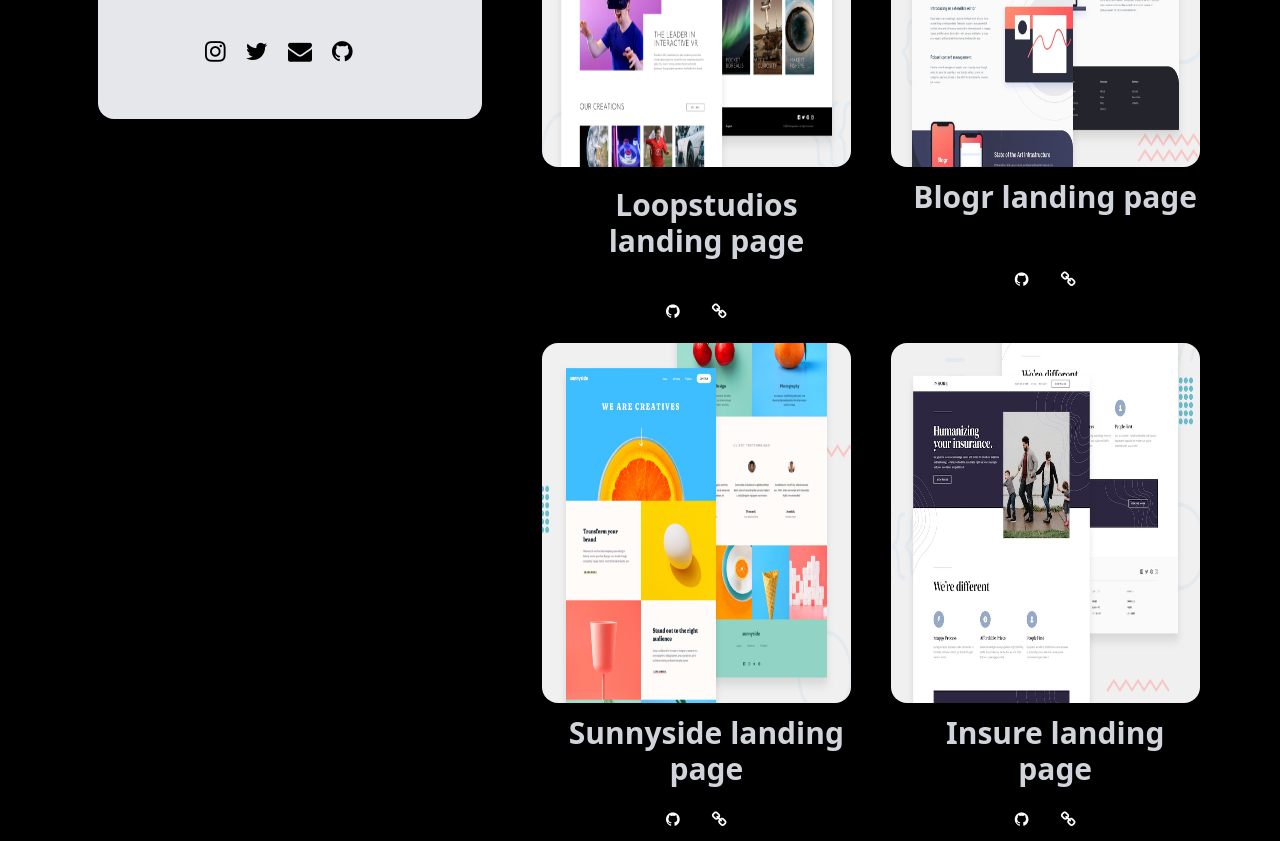
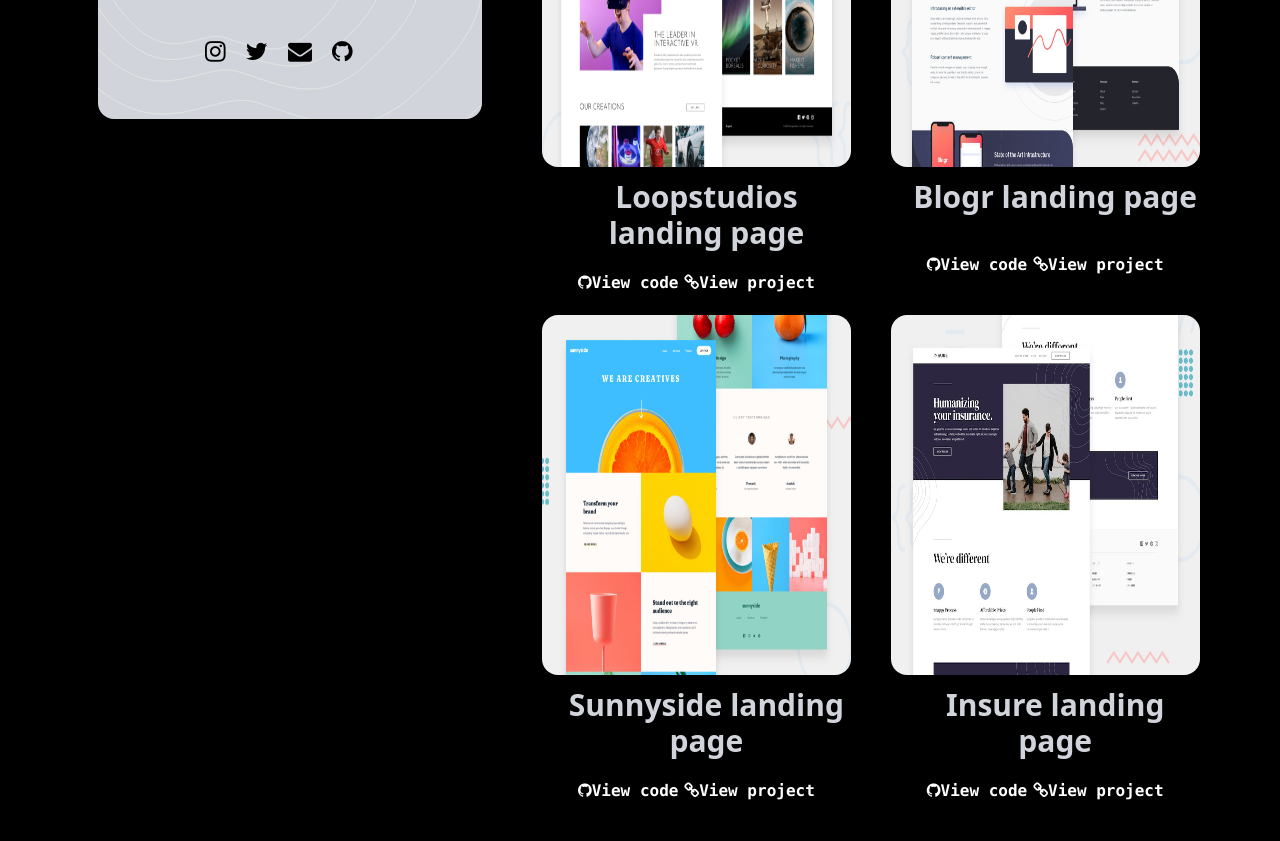
Before and after one commit to Dmyckon/folio, a plain HTML site: page index.html in a window 1280 px wide. Shown: the part 899-1740 px from the top of the page. Drawn offline with nearby package versions, Linux system fonts and the light colour scheme.

```diff
--- a/index.html
+++ b/index.html
@@ -38,7 +38,7 @@
   </nav>
   <section class="md:flex md:m-[70px]">
     <section id="section1">
-    <div class="bg-gray-200 rounded-2xl w-[85vw] justify-item-center text-center ms-7 mt-7 p-5 md:w-[30vw] md:sticky top-10">
+    <div class="bg-gray-300 rounded-2xl w-[85vw] justify-item-center text-center ms-7 mt-7 p-5 md:w-[30vw] md:sticky top-10" style="background-image: url(./bg-pattern-footer-desktop.svg);">
       <img src="./michael.JPG" class="w-[60vw] h-[40vh] rounded-2xl ms-7 md:w-[22vw] md:h-[60vh]">
       <h1 class="text-3xl font-bold mt-5 md:text-5xl">Michael Olatunbosun</h1>
       <p class="text-lg mt-5 text-gray-500 font-bold md:text-2xl md:mt-10">Front End Web Developer</p>
@@ -65,14 +65,14 @@
         <div class="hover:bg-gray-800 grid rounded-3xl transform transition hover:-translate-y-1 delay-150 duration-300 ease-in-out">
           <div class="flex m-10 justify-between md:block md:m-5">
             <img src="./desktop-preview loopstudios.jpg" class="w-[30vw] rounded-2xl md:w-[50vw] md:h-[40vh] xl:h-[45vh]">
-            <h1 class="font-bold text-2xl text-gray-300 pb-5 ms-5 mt-5 md:text-3xl">Loopstudios landing page</h1>
+            <h1 class="font-bold text-2xl text-gray-300 ms-5 mt-3 md:text-3xl">Loopstudios landing page</h1>
           </div>
-          <div class="flex justify-evenly ps-28 pe-28">
+          <div class="flex justify-between ps-14 pe-14 font-bold font-mono md:ps-10 md:pe-10 md: xl:ps-14 xl:pe-14">
             <div>
-              <a href="https://github.com/Dmyckon/loopstudios"><i class="fa fa-github hover:text-violet-500"></i></a>
+              <a href="https://github.com/Dmyckon/loopstudios"><i class="fa fa-github hover:text-violet-500"></i>View code</a>
             </div>
             <div>
-              <a href="https://loopstudios-orcin-xi.vercel.app"><i class="fa fa-link"></i></a>
+              <a href="https://loopstudios-orcin-xi.vercel.app"><i class="fa fa-link"></i>View project</a>
             </div>
           </div>
         </div>
@@ -81,12 +81,12 @@
             <img src="./desktop-preview blogr.jpg" class="w-[30vw] h-[15vh] rounded-2xl md:w-[50vw] md:h-[40vh] xl:h-[45vh]">
             <h1 class="font-bold text-2xl text-gray-300 ms-5 mt-3 md:text-3xl">Blogr landing page</h1>
             </div>
-          <div class="flex justify-evenly ps-28 pe-28">
+          <div class="flex justify-between ps-14 pe-14 font-bold font-mono md:ps-10 md:pe-10 xl:ps-14 xl:pe-14">
             <div>
-              <a href="https://github.com/Dmyckon/blogr"><i class="fa fa-github hover:text-violet-500"></i></a>
+              <a href="https://github.com/Dmyckon/blogr"><i class="fa fa-github hover:text-violet-500"></i>View code</a>
             </div>
             <div>
-              <a href="https://blogr-rust.vercel.app"><i class="fa fa-link"></i></a>
+              <a href="https://blogr-rust.vercel.app"><i class="fa fa-link"></i>View project</a>
             </div>
           </div>
         </div>
@@ -95,12 +95,12 @@
             <img src="./desktop-preview 2.jpg" class="w-[30vw] h-[15vh] rounded-2xl md:h-[40vh] xl:h-[45vh]">
             <h1 class="font-bold text-2xl text-gray-300 ms-5 mt-3 md:text-3xl">Sunnyside landing page</h1>
           </div>
-          <div class="flex justify-evenly ps-28 pe-28">
+          <div class="flex justify-between ps-14 pe-14 font-bold font-mono md:ps-10 md:pe-10 xl:ps-14 xl:pe-14">
             <div>
-              <a href="https://github.com/Dmyckon/sunny"><i class="fa fa-github hover:text-violet-500"></i></a>
+              <a href="https://github.com/Dmyckon/sunny"><i class="fa fa-github hover:text-violet-500"></i>View code</a>
             </div>
             <div>
-              <a href="https://sunny-plum.vercel.app"><i class="fa fa-link"></i></a>
+              <a href="https://sunny-plum.vercel.app"><i class="fa fa-link"></i>View project</a>
             </div>
           </div>
         </div>
@@ -109,12 +109,12 @@
             <img src="./desktop-preview.jpg" class="w-[30vw] h-[15vh] rounded-2xl md:h-[40vh] xl:h-[45vh]">
             <h1 class="font-bold text-2xl text-gray-300 ms-5 mt-3 md:text-3xl">Insure landing page</h1>
           </div>
-          <div class="flex justify-evenly ps-28 pe-28">
+          <div class="flex justify-between ps-14 pe-14 font-bold font-mono md:ps-10 md:pe-10 xl:ps-14 xl:pe-14">
             <div>
-              <a href="https://github.com/Dmyckon/Insure"><i class="fa fa-github hover:text-violet-500"></i></a>
+              <a href="https://github.com/Dmyckon/Insure"><i class="fa fa-github hover:text-violet-500"></i>View code</a>
             </div>
             <div>
-              <a href="https://insure-zeta.vercel.app"><i class="fa fa-link"></i></a>
+              <a href="https://insure-zeta.vercel.app"><i class="fa fa-link"></i>View project</a>
             </div>
           </div>
         </div>
```
Also changed, not shown: bg-pattern-footer-desktop.svg (added).
